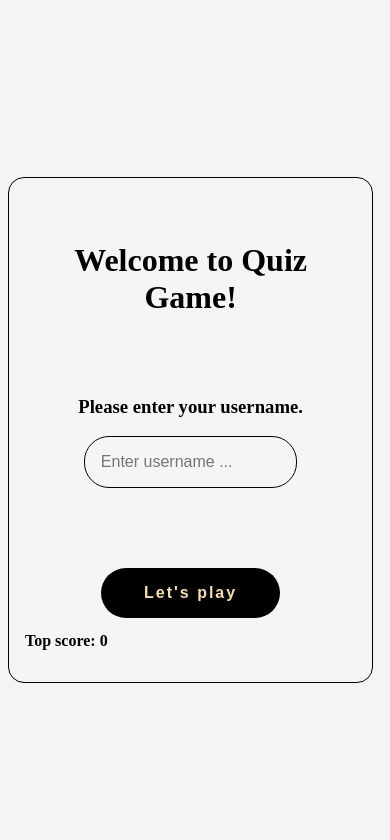
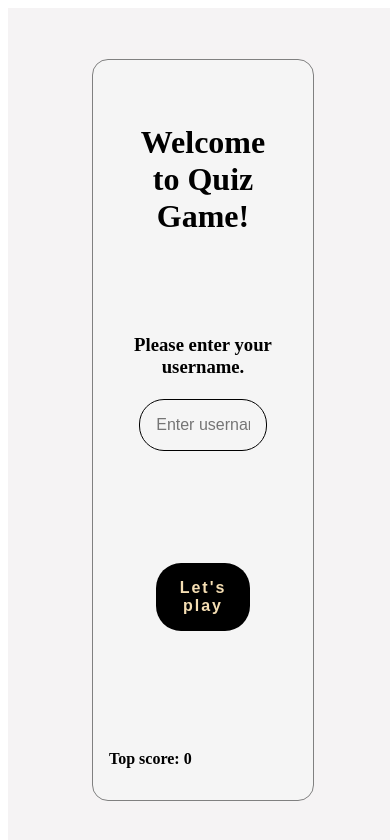
Before and after one commit to unaben/react_quiz_app, a React (Vite) app: page / in a window 390 px wide. Shown: the top 840 px of the page. Built offline with nearby package versions, Linux system fonts and the light colour scheme.

Commit message:
responsive adjustment

```diff
--- a/src/App.jsx
+++ b/src/App.jsx
@@ -4,6 +4,7 @@ import { gameContext } from "./components/Context/gameContext";
 import FinishPage from "./components/FinishPage/FinishPage";
 import LandingPage from "./components/LandingPage/LandingPage";
 import QuizPage from "./components/QuizPage/QuizPage";
+import Wrapper from "./components/Wrapper/Wrapper";
 
 const App = () => {
   const [gameState, setGameState] = useState("landingPage");
@@ -12,7 +13,8 @@ const App = () => {
   const [username, setUsername] = useState("");
 
   return (
-    <div className="App">
+    <div className="main-container">
+      <Wrapper className="App">
         <gameContext.Provider
           value={{
             gameState,
@@ -29,6 +31,7 @@ const App = () => {
           {gameState === "quizPage" && <QuizPage />}
           {gameState === "finishPage" && <FinishPage />}
         </gameContext.Provider>
+      </Wrapper>
     </div>
   );
 };
--- a/src/components/FinishPage/FinishPage.jsx
+++ b/src/components/FinishPage/FinishPage.jsx
@@ -1,6 +1,5 @@
 import React, { useContext } from "react";
 import { gameContext } from "../Context/gameContext";
-import Card from "../Card/Card";
 import "../FinishPage/FinishPage.styles.css";
 
 const FinishPage = () => {
@@ -24,7 +23,7 @@ const FinishPage = () => {
   };
 
   return (
-    <Card>
+    <div className="finishPage-wrapper">
       <h1 className="headingText">
         You reach the end of the game, {username}!
       </h1>
@@ -33,7 +32,7 @@ const FinishPage = () => {
       <button className="play_again_btn" onClick={handleClick}>
         Play Again
       </button>
-    </Card>
+    </div>
   );
 };
 
--- a/src/components/FinishPage/FinishPage.styles.css
+++ b/src/components/FinishPage/FinishPage.styles.css
@@ -22,3 +22,11 @@
   display: block;
   margin: 5rem auto 0 auto;
 }
+
+.finishPage-wrapper {
+  width: 100%;
+  display: flex;
+  align-items: center;
+  justify-content: center;
+  flex-direction: column;
+}
--- a/src/components/LandingPage/LandingPage.jsx
+++ b/src/components/LandingPage/LandingPage.jsx
@@ -1,6 +1,5 @@
 import React, { useContext } from "react";
 import { gameContext } from "../Context/gameContext";
-import Card from "../Card/Card";
 import "../LandingPage/LandingPage.styles.css";
 
 const LandingPage = () => {
@@ -15,7 +14,7 @@ const LandingPage = () => {
   };
 
   return (
-    <Card>
+    <div className="landingPage-wrapper">
       <h1 className="header">Welcome to Quiz Game!</h1>
       <h3 className="primary_text">Please enter your username.</h3>
       <input
@@ -31,7 +30,7 @@ const LandingPage = () => {
       <p className="top_score">
         Top score: <span>{topScore}</span>
       </p>
-    </Card>
+    </div>
   );
 };
 
--- a/src/components/LandingPage/LandingPage.styles.css
+++ b/src/components/LandingPage/LandingPage.styles.css
@@ -35,6 +35,14 @@
   margin: 2rem auto;
 }
 
+.landingPage-wrapper {
+  width: 100%;
+  display: flex;
+  align-items: center;
+  justify-content: center;
+  flex-direction: column;
+}
+
 .top_score {
   font-weight: bold;
   position: absolute;
--- a/src/components/Quiz/Quiz.jsx
+++ b/src/components/Quiz/Quiz.jsx
@@ -1,10 +1,8 @@
 import React from "react";
-import Card from "../Card/Card";
 import "../Quiz/Quiz.styles.css";
 import { questions } from "../../components/questionBank";
 
 const Quiz = ({ score, setScore, setGameState, setQuizIndex, quizIndex }) => {
-
   const handleClick = (isCorrect) => {
     if (quizIndex < 9) {
       if (isCorrect) {
@@ -20,13 +18,13 @@ const Quiz = ({ score, setScore, setGameState, setQuizIndex, quizIndex }) => {
   };
 
   return (
-    <Card>
+    <div className="quiz-wrapper">
       <h1 className="quiz">{questions[quizIndex].questionText}</h1>
-      <div className="answers">
+      <div className="answers-wrapper">
         {questions[quizIndex].answers.map((answer, index) => {
           return (
             <div
-              className="answer"
+              className="answer-btn"
               key={index}
               onClick={() => handleClick(answer.correctAnswer)}
             >
@@ -35,13 +33,14 @@ const Quiz = ({ score, setScore, setGameState, setQuizIndex, quizIndex }) => {
           );
         })}
       </div>
+
       <p className="score">
         Score: <span>{score}</span>
       </p>
       <p className="question_number">
         Question <span>{quizIndex + 1}</span>/10
       </p>
-    </Card>
+    </div>
   );
 };
 
--- a/src/components/Quiz/Quiz.styles.css
+++ b/src/components/Quiz/Quiz.styles.css
@@ -1,30 +1,35 @@
-.quiz {
-  text-align: center;
-  margin: 2rem 0;
+.quiz-wrapper {
+  width: 100%;
+  display: flex;
+  align-items: center;
+  justify-content: center;
+  flex-direction: column;
 }
 
-.answers {
+.answers-wrapper {
+  width: 100%;
   display: flex;
   flex-direction: column;
   justify-content: center;
   align-items: center;
+  margin-top: 40px;
 }
 
-.answer {
+.answer-btn {
   padding: 10px;
   background-color: black;
   color: white;
   font-size: 1rem;
   font-weight: bold;
   cursor: pointer;
-  margin: 1rem 0;
+  margin: 0.5rem 0;
   width: 50%;
   text-align: center;
   letter-spacing: 2px;
   border-radius: 5px;
 }
 
-.answer:hover {
+.answer-btn:hover {
   background-color: antiquewhite;
   color: black;
 }
@@ -34,6 +39,7 @@
   position: absolute;
   bottom: 1rem;
   left: 1rem;
+  margin-top: 20px;
 }
 
 .question_number {
@@ -41,4 +47,5 @@
   position: absolute;
   bottom: 1rem;
   right: 1rem;
+  margin-top: 20px;
 }
--- a/src/components/Card/Card.jsx
+++ b/src/components/Wrapper/Wrapper.jsx
@@ -1,8 +1,8 @@
 import React from "react";
-import "../Card/Card.styles.css";
+import "./Wrapper.styles.css";
 
-const Cards = (props) => {
+const Wrapper = (props) => {
   return <div className="card">{props.children}</div>;
 };
 
-export default Cards;
+export default Wrapper;
--- a/src/components/Card/Card.styles.css
+++ b/src/components/Wrapper/Wrapper.styles.css
@@ -1,9 +1,9 @@
 .card {
-  height: fit-content;
-  width: 80%;
+  height: 80vh;
+  width: 40%;
   background-color: whitesmoke;
   padding: 2rem;
   border-radius: 1rem;
   position: relative;
-  border: 1px solid black;
+  border: 1px solid gray;
 }
--- a/src/index.css
+++ b/src/index.css
@@ -1,8 +1,13 @@
-body {
+.main-container {
   /* background-image: linear-gradient(62deg, #8ec5fc 0%, #e0c3fc 100%); */
   background-color: #f5f3f4;
   display: flex;
   justify-content: center;
   align-items: center;
   min-height: 100vh;
+  width: 100vw;
 }
+
+.wrapper {
+  width: 80%;
+}
```
Also changed, not shown: src/App.css (line endings or trailing spaces). Lines whose indentation alone changed are shown as unchanged.
